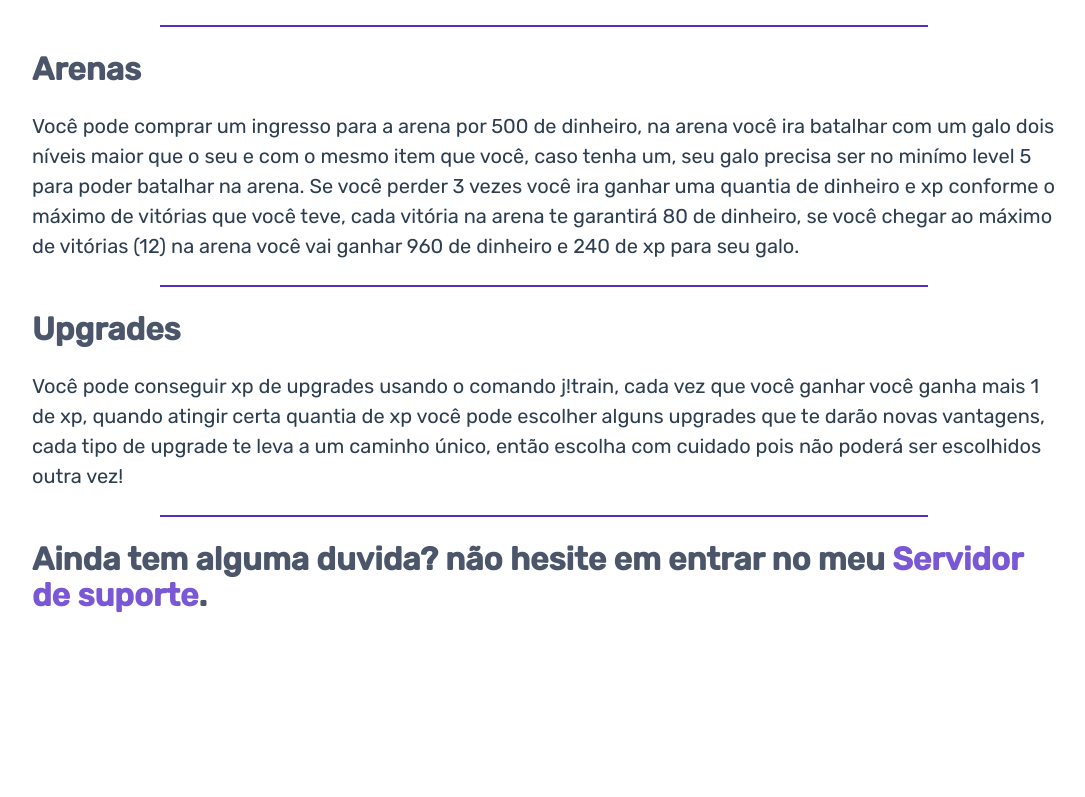
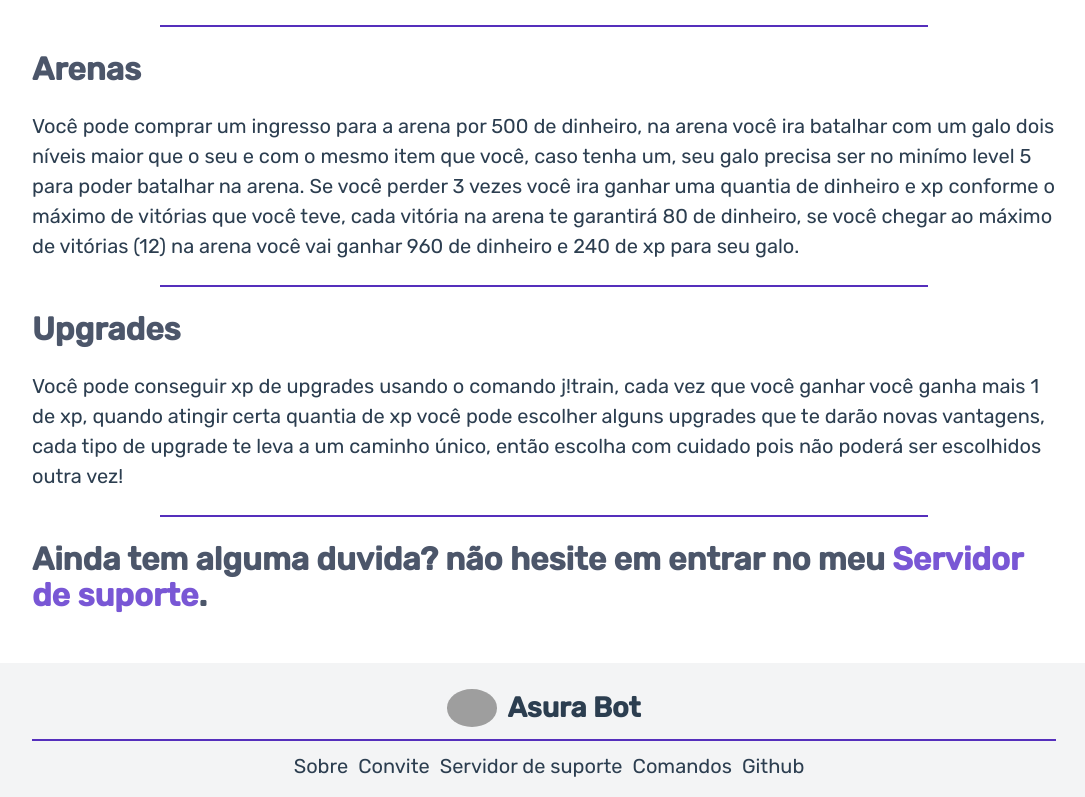
Before and after one commit to Acnologla/asura-site, a Vue app: page /tutorial in a window 1280 px wide. Shown: the part 2191-2988 px from the top of the page, without its empty margins (96-1181 px from the left). Before the commit the page ends 2805 px from the top, so only its background shows below. Built offline with nearby package versions, Linux system fonts and the light colour scheme; grey boxes are pictures that could not be loaded.

Commit message:
Added footer

```diff
--- a/package.json
+++ b/package.json
@@ -9,6 +9,7 @@
   },
   "dependencies": {
     "@fortawesome/fontawesome-svg-core": "^1.2.34",
+    "@fortawesome/free-brands-svg-icons": "^5.15.4",
     "@fortawesome/free-solid-svg-icons": "^5.15.2",
     "@fortawesome/vue-fontawesome": "^2.0.2",
     "axios": "^0.21.0",
--- a/src/App.vue
+++ b/src/App.vue
@@ -2,6 +2,7 @@
   <div id="app">
     <Nav/>
     <router-view style="margin-top: 70px"/>
+    <Footer/>
   </div>
 </template>
 
@@ -52,7 +53,8 @@ body {
 
 <script>
   import Nav from "./components/Nav"
+  import Footer from "./components/Footer"
   export default {
-    components: {Nav}
+    components: {Nav,Footer}
   }
 </script>
--- /dev/null
+++ b/src/components/Footer.vue
@@ -0,0 +1,98 @@
+<template>
+  <footer class="footer" style="margin-top: 50px">
+    <div
+      style="
+        display: flex;
+        align-items: center;
+        width: 100%;
+        justify-content: center;
+      "
+    >
+      <img
+        width="50"
+        height="50"
+        style="border-radius: 50%"
+        src="https://cdn.discordapp.com/avatars/470684281102925844/e1dfb36e69e5b83f081f8ee3ba1adbd3.webp?size=512"
+      />
+      <h3 style="margin-left: 10px; font-size: 28px; font-weight: 600">
+        Asura Bot
+      </h3>
+    </div>
+    <hr
+      style="
+        background-color: #552fbc;
+        width: 80vw;
+        margin-top: 10px;
+        margin-bottom: 0px;
+      "
+    />
+    <div style="display: flex; font-size: 20px">
+      <ul>
+        <li>
+          <a @click="about" href="#about">Sobre</a>
+        </li>
+        <li>
+          <a
+          target="_blank"
+            href="https://discordapp.com/oauth2/authorize?client_id=470684281102925844&scope=bot&permissions=8Discord"
+            >Convite</a
+          >
+        </li>
+        <li>
+          <a target="_blank" href="https://discord.gg/tdVWQGV">Servidor de suporte</a>
+        </li>
+        <li>
+          <router-link :to="{ name: 'Commands' }"> Comandos </router-link>
+        </li>
+        <li>
+          <a target="_blank" href="https://github.com/Acnologla/asura"> Github </a>
+        </li>
+      </ul>
+    </div>
+  </footer>
+</template>
+<style scoped>
+.footer {
+  width: 100%;
+  background-color: #f3f4f5;
+  display: flex;
+  align-items: center;
+  text-align: center;
+  flex-flow: wrap;
+  padding: 1.5rem 0.75rem 1rem;
+  justify-content: center;
+}
+li a {
+  color: #2c3e50;
+}
+li {
+  margin-top: 10px;
+  float: left;
+  margin-left: 10px;
+}
+[data-theme="dark"] .footer {
+  background-color: #1d1f21;
+}
+[data-theme="dark"] h3 {
+  font-weight: 400 !important;
+}
+[data-theme="dark"] li a {
+  color: #eceff4;
+}
+li a:hover {
+  color: #552fbc;
+}
+</style>
+<script>
+export default {
+  name: "Footer",
+  methods: {
+    about() {
+      if (this.$route.name !== "Home") {
+        this.$router.push({ name: "Home" });
+        document.getElementById("about").scrollIntoView();
+      }
+    },
+  },
+};
+</script>
--- a/src/main.js
+++ b/src/main.js
@@ -4,10 +4,12 @@ import router from './router'
 import {Button, Modal, Carousel, Navbar, Input, Menu, Checkbox} from 'buefy'
 import 'buefy/dist/buefy.css'
 import { library } from '@fortawesome/fontawesome-svg-core'
-import { faChevronDown, faSun, faMoon, faPlusCircle, faMinusCircle, faArrowDown, faChevronRight  } from '@fortawesome/free-solid-svg-icons'
+import { faChevronDown, faSun, faMoon, faPlusCircle, faMinusCircle, faChevronRight} from '@fortawesome/free-solid-svg-icons'
+import { faGithub } from '@fortawesome/free-brands-svg-icons'
+
 import { FontAwesomeIcon } from '@fortawesome/vue-fontawesome'
 
-library.add(faChevronDown, faSun, faMoon, faPlusCircle, faMinusCircle, faChevronRight )
+library.add(faChevronDown, faSun, faMoon, faPlusCircle, faMinusCircle, faChevronRight,faGithub)
 Vue.component('font-awesome-icon', FontAwesomeIcon)
 
 Vue.config.productionTip = false
```
Also changed, not shown: 10 other files (tests, documents, lock files or other folders).
